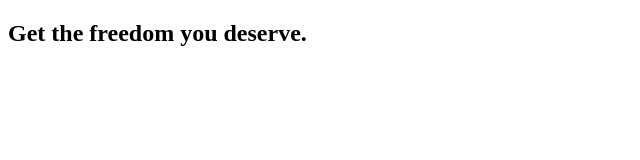
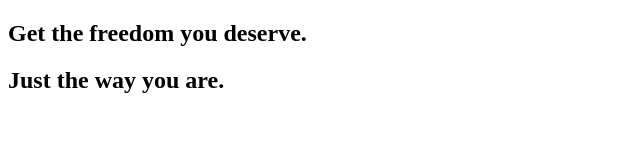
Before and after one commit to iabhiyaan/cssBasics, a plain HTML site: page index.html in a window 1280 px wide. Shown: the whole page, without its empty margins (0-640 px from the left). Drawn offline with Linux system fonts and the light colour scheme.

Commit message:
add text

```diff
--- a/index.html
+++ b/index.html
@@ -12,6 +12,7 @@
     <main>
         <section>
             <h1>Get the freedom you deserve.</h1>
+            <h1>Just the way you are.</h1>
         </section>
     </main>
 </body>
```
